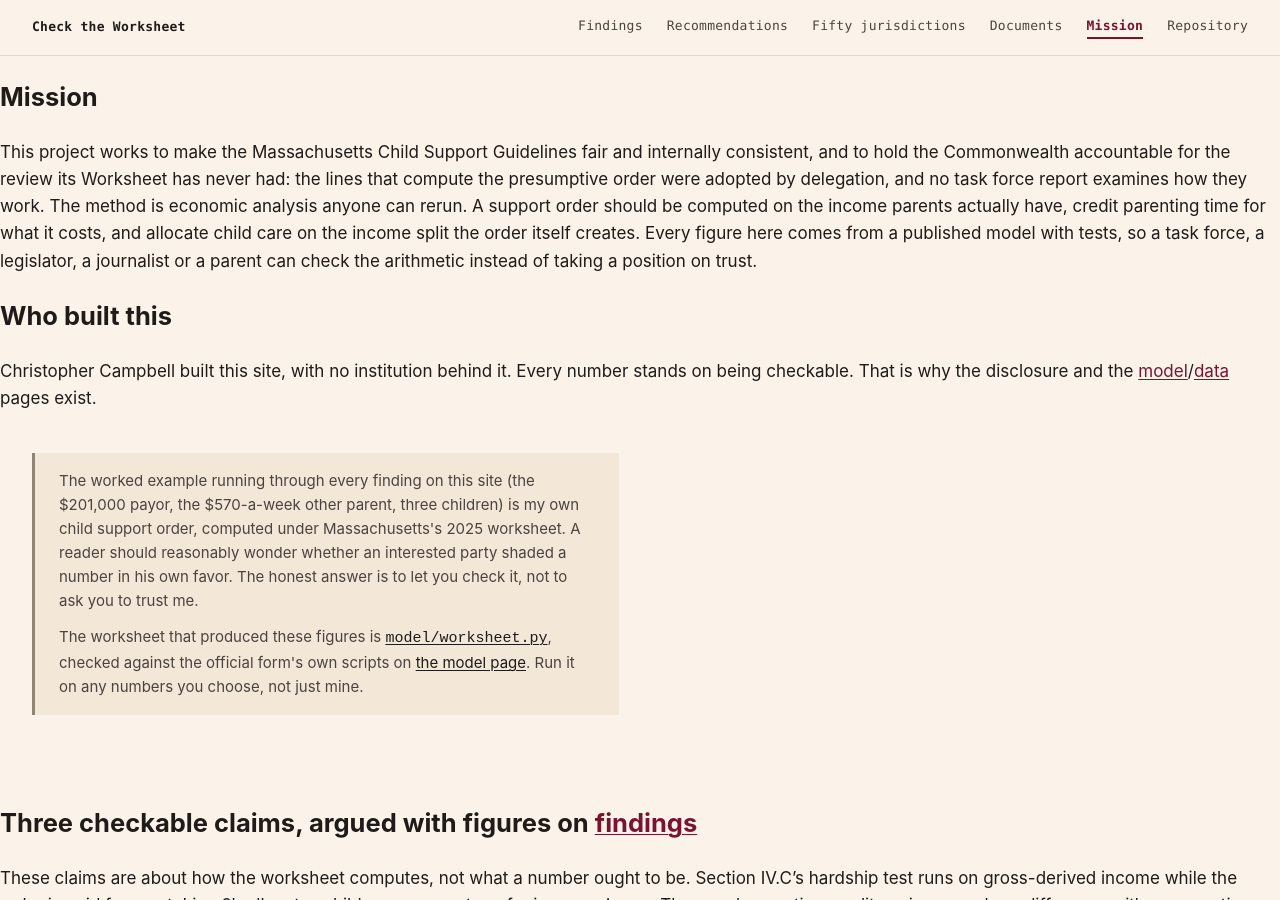
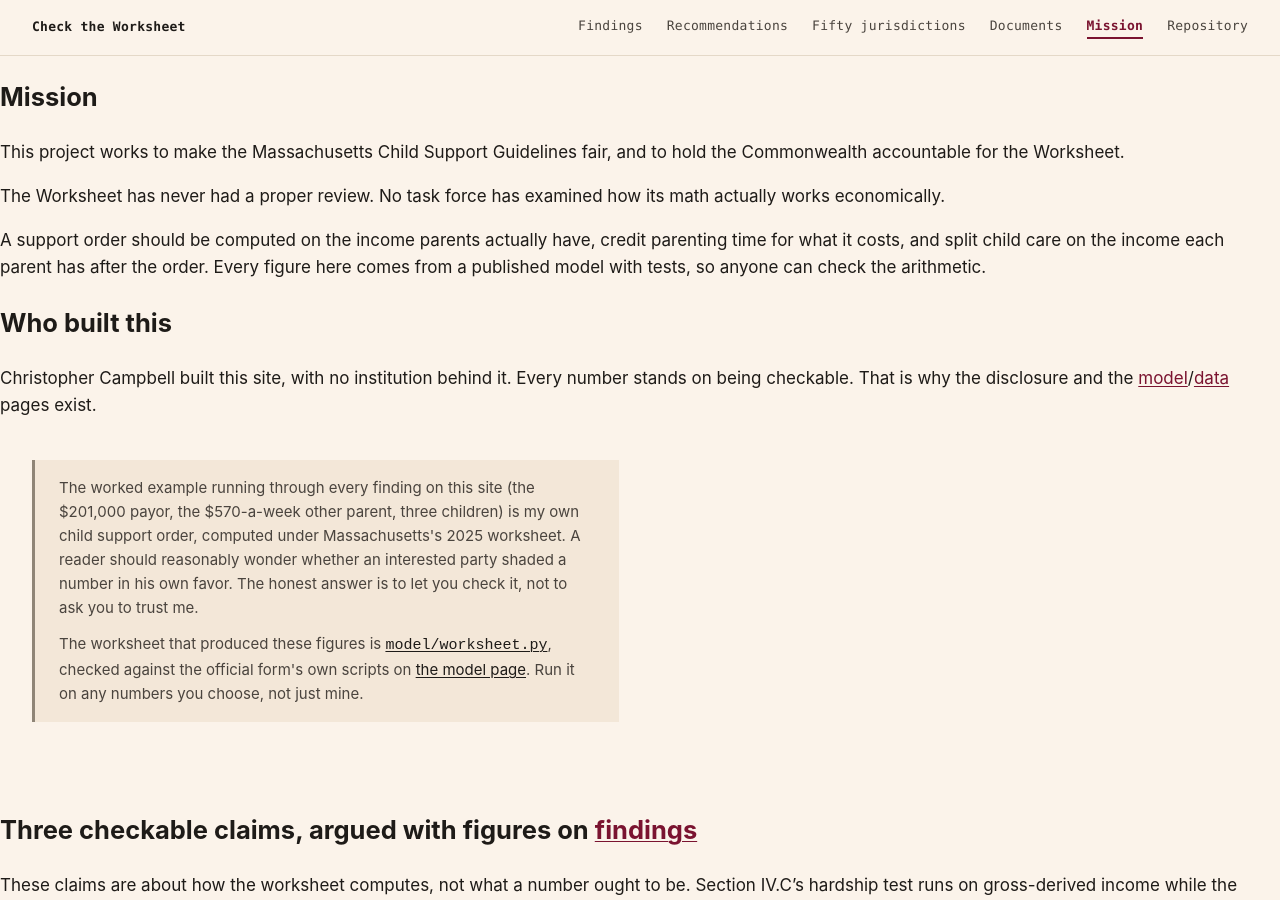
Before and after one commit to campbefs/checktheworksheet, a Jekyll site: the page built from about/index.md, in a window 1280 px wide and 900 px high. Built offline with Jekyll 4.4.1, drawn with Linux system fonts in a browser that asks for light colours.

Commit message:
Mission in plain English

```diff
--- a/about/index.md
+++ b/about/index.md
@@ -18,14 +18,15 @@ disclosure:
 
 # Mission
 
-This project works to make the Massachusetts Child Support Guidelines fair and internally
-consistent, and to hold the Commonwealth accountable for the review its Worksheet has never had: the
-lines that compute the presumptive order were adopted by delegation, and no task force report
-examines how they work. The method is economic analysis anyone can rerun. A support order should be computed on
-the income parents actually have, credit parenting time for what it costs, and allocate child care on
-the income split the order itself creates. Every figure here comes from a published model with
-tests, so a task force, a legislator, a journalist or a parent can check the arithmetic instead of
-taking a position on trust.
+This project works to make the Massachusetts Child Support Guidelines fair, and to hold the
+Commonwealth accountable for the Worksheet.
+
+The Worksheet has never had a proper review. No task force has examined how its math actually works
+economically.
+
+A support order should be computed on the income parents actually have, credit parenting time for
+what it costs, and split child care on the income each parent has after the order. Every figure here
+comes from a published model with tests, so anyone can check the arithmetic.
 
 ## Who built this
 
```
